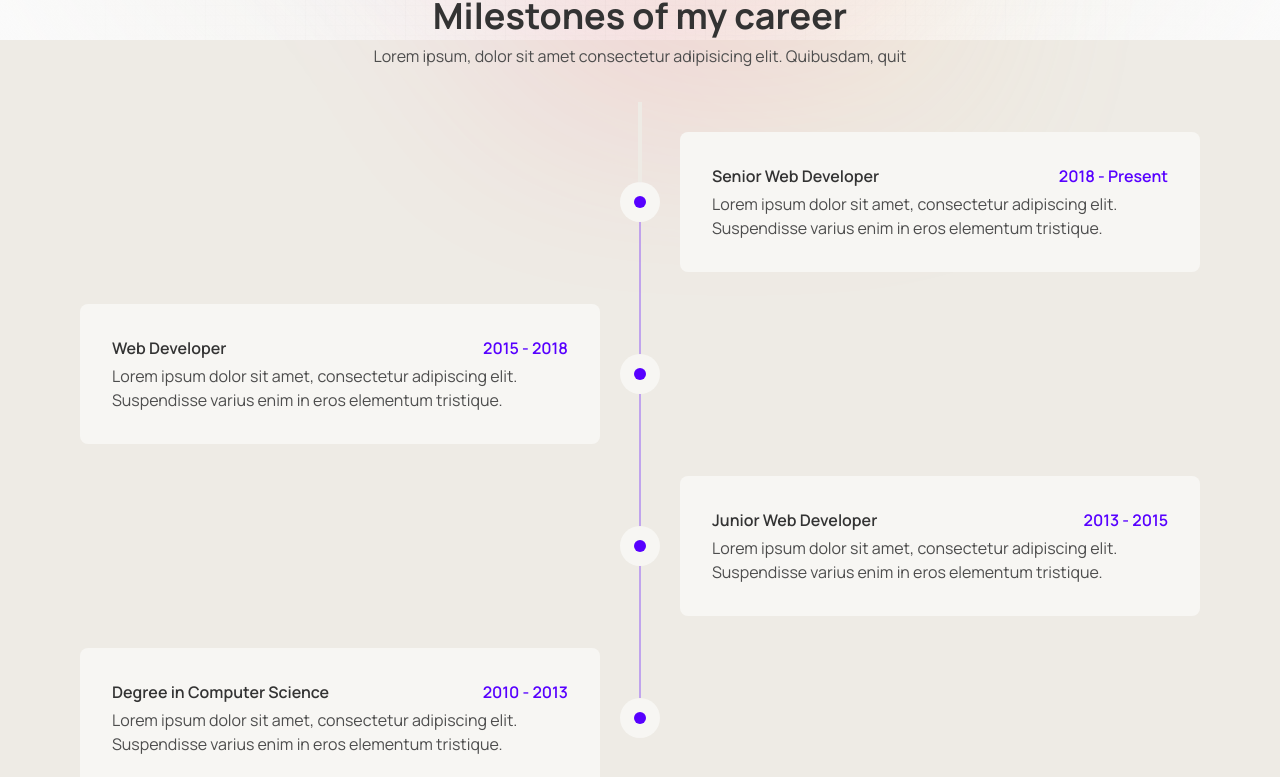
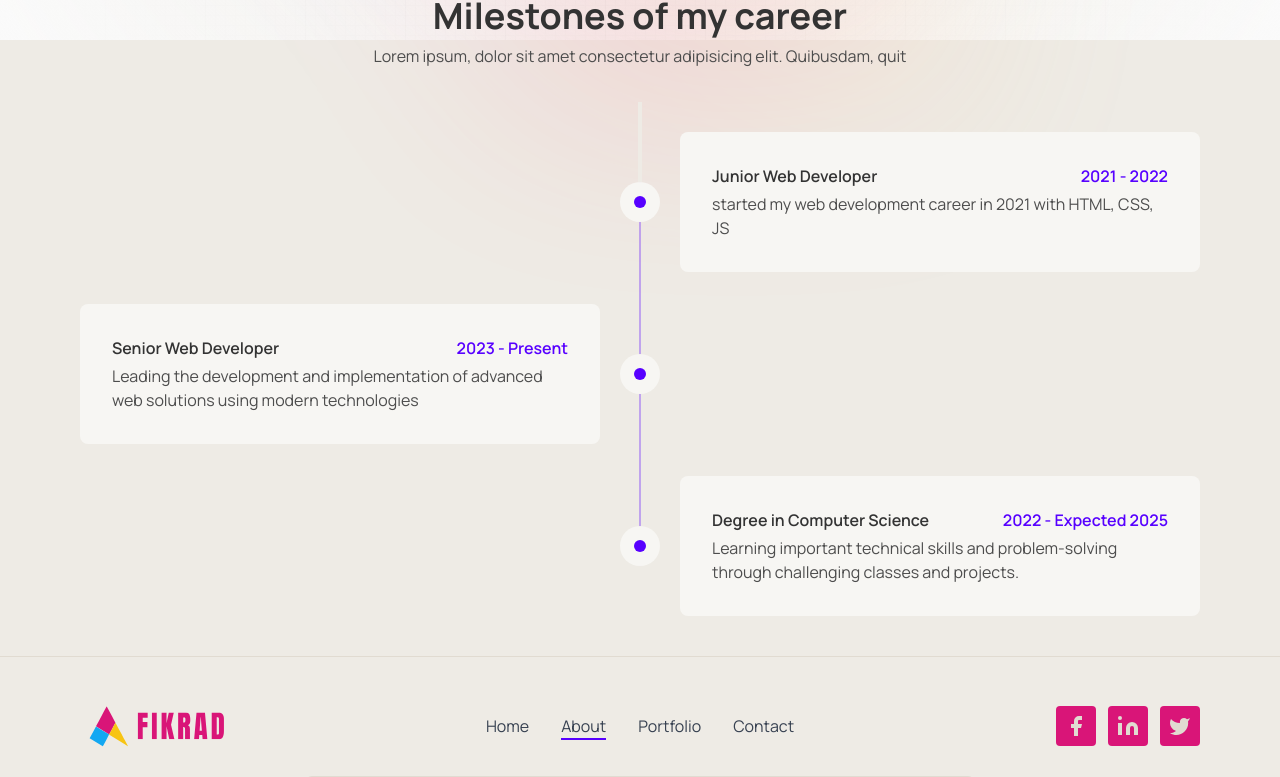
Before and after one commit to babukre1/Fikrad_Tech, a Next.js app: page /about in a window 1280 px wide. Shown: the part 760-1537 px from the top of the page. Built offline with nearby package versions, Linux system fonts and the light colour scheme.

Commit message:
changes for index.ts

```diff
--- a/constants/index.ts
+++ b/constants/index.ts
@@ -385,30 +385,22 @@ export const contactDetails = [
 export const timeline = [
   {
     id: 1,
-    title: "Senior Web Developer",
-    duration: "2018 - Present",
-    description:
-      "Lorem ipsum dolor sit amet, consectetur adipiscing elit. Suspendisse varius enim in eros elementum tristique.",
+    title: "Junior Web Developer",
+    duration: "2021 - 2022",
+    description: "started my web development career in 2021 with HTML, CSS, JS",
   },
   {
     id: 2,
-    title: "Web Developer",
-    duration: "2015 - 2018",
+    title: "Senior Web Developer",
+    duration: "2023 - Present",
     description:
-      "Lorem ipsum dolor sit amet, consectetur adipiscing elit. Suspendisse varius enim in eros elementum tristique.",
+      "Leading the development and implementation of advanced web solutions using modern technologies",
   },
   {
     id: 3,
-    title: "Junior Web Developer",
-    duration: "2013 - 2015",
+    title: "Degree in Computer Science",
+    duration: "2022 -  Expected 2025",
     description:
-      "Lorem ipsum dolor sit amet, consectetur adipiscing elit. Suspendisse varius enim in eros elementum tristique.",
-  },
-  {
-    id: 4,
-    title: "Degree in Computer Science",
-    duration: "2010 - 2013",
-    description:
-      "Lorem ipsum dolor sit amet, consectetur adipiscing elit. Suspendisse varius enim in eros elementum tristique.",
+      "Learning important technical skills and problem-solving through challenging classes and projects.",
   },
 ];
```
